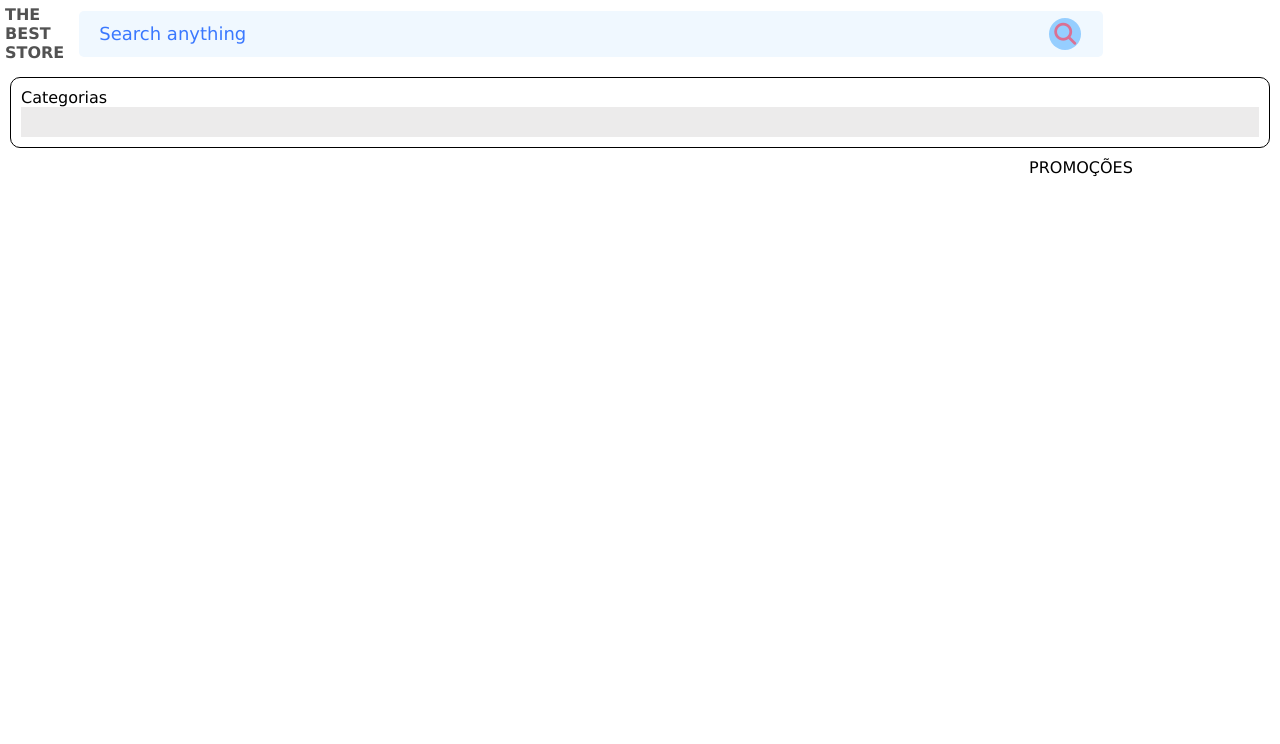
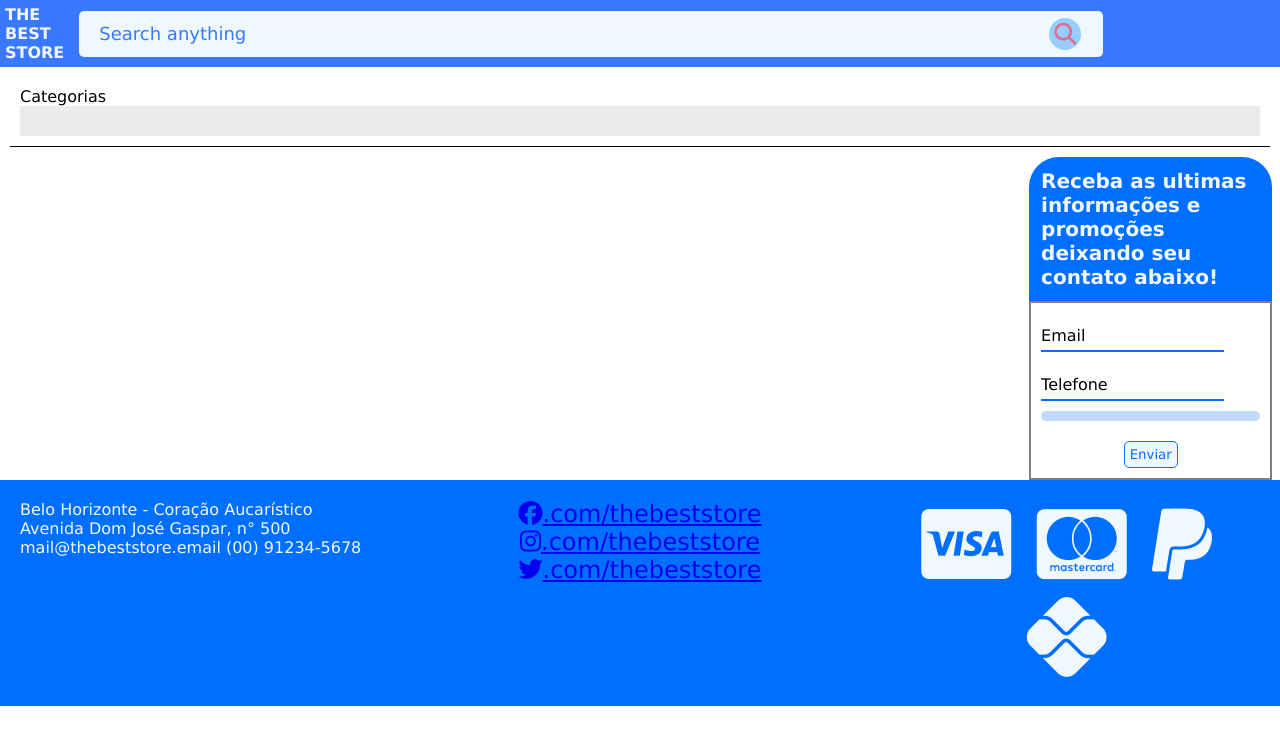
Before and after one commit to Juanpablozim/S1-DIW-TP-2, a plain HTML site: page index.html in a window 1280 px wide. Drawn offline with Linux system fonts and the light colour scheme; no server answers.

Commit message:
Quarta Versao do site

```diff
--- a/index.html
+++ b/index.html
@@ -9,7 +9,7 @@
 </head>
 
 <body onload="algoescrito()">
-    <div class="nav">
+    <header class="nav">
         <div class="identificador">THE<br>BEST<br>STORE</div>
         <div class="input-box">
             <div class="row">
@@ -19,7 +19,7 @@
                         id="cleansearch"></i></button>
             </div>
         </div>
-    </div>
+    </header>
 
     <div class="categories">
         <div class="cabecalho">
@@ -34,11 +34,47 @@
     </div>
 
     <div class="classeEMALTA" id="emAlta"></div>
-    <div class="classePROMOCOES" id="promocoes">PROMOÇÕES</div>
+    <div class="classeContato" id="contato">
+        <div class="formulario">
+            <div class="cabecalho"><h1>Receba as ultimas informações e promoções deixando seu contato abaixo!</h1></div>
+            <div class="corpo">
+                <div class="inputBoxclass">
+                    <input class="contatoInput" type="text" id="contatoEmail" required><label class="contatoLabel" for="">Email</label>
+                </div>
+                <div class="inputBoxclass">
+                    <input class="contatoInput" type="text" id="contatoNumero" required><label class="contatoLabel" for="">Telefone</label>
+                </div>
+                <div id="enviado" class="enviado">
 
-    <script src="pesquisa.js">
+                </div>
+                <div class="btnContatodiv">
+                    <button class="btnContato" id="btnFormContato">Enviar</button>
+                </div>
+            </div>
+        </div>
+    </div>
 
-    </script>
+    <footer class="rodape">
+        <div class="rodapeContatos">
+            Belo Horizonte - Coração Aucarístico<br>
+            Avenida Dom José Gaspar, n° 500<br>
+            mail@thebeststore.email
+            (00) 91234-5678
+        </div>
+        <div class="rodapeSocial">
+            <a href="#"><i class="fa-brands fa-facebook"></i>.com/thebeststore<br></a>
+            <a href="#"><i class="fa-brands fa-instagram"></i>.com/thebeststore<br></a>
+            <a href="#"><i class="fa-brands fa-twitter"></i>.com/thebeststore<br></a>
+        </div>
+        <div class="metodosdepagamento">
+            <i class="fa-brands fa-cc-visa"></i>
+            <i class="fa-brands fa-cc-mastercard"></i>
+            <i class="fa-brands fa-paypal"></i>
+            <i class="fa-brands fa-pix"></i>
+        </div>
+    </footer>
+
+    <script src="pesquisa.js"></script>
 
 </body>
 
--- a/pesquisa.css
+++ b/pesquisa.css
@@ -9,13 +9,83 @@
 }
 
 /*
+    NAV MENU
+*/
+.nav {
+    background-color: rgb(58, 120, 255);
+    display: flex;
+    align-items: center;
+    color: aliceblue;
+    font-weight: 1000;
+}
+
+.identificador {
+    margin: 5px;
+    max-width: 12%;
+    display: inline-block;
+}
+
+/*
+    BARRA DE PESQUISA
+*/
+.nav .input-box {
+    display: inline-block;
+    width: 80%;
+    background: aliceblue;
+    margin: 10px;
+    border-radius: 5px;
+}
+
+.nav .row {
+    display: flex;
+    align-items: center;
+    padding: 5px 20px;
+}
+
+.nav input {
+    width: 10%;
+    flex: 1;
+    height: 30px;
+    background: transparent;
+    border: 0;
+    outline: 0;
+    font-size: 18px;
+    color: rgb(58, 120, 255);
+}
+
+.nav button {
+    background: none;
+    border: none;
+    outline: none;
+}
+
+.nav button i {
+    margin: 2px;
+    padding: 5px;
+    border-radius: 30px;
+    background-color: rgb(150, 206, 255);
+    width: 32px;
+    text-align: center;
+    color: palevioletred;
+    font-size: 22px;
+    cursor: pointer;
+}
+
+.nav ::placeholder {
+    color: rgb(58, 120, 255);
+}
+
+#gosearch i.fa-x {
+    display: none;
+}
+
+/*
     CATEGORIES
 */
 .categories {
     padding: 10px;
     margin: 10px;
-    border: black 1px solid;
-    border-radius: 10px;
+    border-bottom: black 1px solid;
 }
 
 .categories .opcoes {
@@ -54,21 +124,6 @@
 
 .categories .produtos .texto {
     white-space: normal;
-}
-
-/*
-    EM ALTA
-*/
-
-.classeEMALTA{
-    display: inline-block;
-}
-
-.textoEMALTA{
-    text-align: center;
-    margin-left: 0.5%;
-    margin-top: 5px;
-    margin-bottom: 5px;
 }
 
 /*
@@ -131,82 +186,137 @@
 }
 
 /*
-    PROMOCOES
+    EM ALTA
 */
 
-.classePROMOCOES{
+.classeEMALTA{
     display: inline-block;
 }
 
-/*
-    NAV MENU
-*/
-.nav {
-    display: flex;
-    align-items: center;
-    color: rgb(82, 82, 82);
-    font-weight: 1000;
-}
-
-.identificador {
-    margin: 5px;
-    max-width: 12%;
-    display: inline-block;
+.textoEMALTA{
+    text-align: center;
+    margin-left: 0.5%;
+    margin-top: 5px;
+    margin-bottom: 5px;
 }
 
 /*
-    BARRA DE PESQUISA
+    CONTATO
 */
-.input-box {
+
+.classeContato {
     display: inline-block;
-    width: 80%;
-    background: aliceblue;
-    margin: 10px;
-    border-radius: 5px;
+    vertical-align: top;
 }
 
-.row {
-    display: flex;
-    align-items: center;
-    padding: 5px 20px;
+.classeContato .cabecalho{
+    padding: 10px;
+    border: 2px rgb(0, 110, 255) solid;
+    background-color: rgb(0, 110, 255);
+    border-radius: 30px 30px 0px 0px;
 }
 
-input {
-    width: 10%;
-    flex: 1;
-    height: 30px;
-    background: transparent;
-    border: 0;
-    outline: 0;
-    font-size: 18px;
-    color: rgb(58, 120, 255);
+.classeContato .cabecalho h1{
+    font-size: 2.5vmin;
+    color: aliceblue;
 }
 
-button {
+.classeContato .corpo{
+    color: black;
+    border: 2px gray solid;
+    padding: 0px;
+}
+
+.classeContato .corpo .inputBoxclass{
+    position: relative;
+    margin: 23px 0px 10px 10px;
+}
+
+.contatoInput{
+    width: 80%;
+    font-size: 2.5vmin;
     background: none;
     border: none;
+    border-bottom: 2px solid rgb(0, 110, 255);;
     outline: none;
+    color: rgb(0, 110, 255);
 }
 
-button i {
-    margin: 2px;
-    padding: 5px;
-    border-radius: 30px;
-    background-color: rgb(150, 206, 255);
-    width: 32px;
-    text-align: center;
-    color: palevioletred;
-    font-size: 22px;
-    cursor: pointer;
+.contatoLabel{
+    font-size: 2vmin;
+    position: absolute;
+    top: 0px;
+    left: 0px;
+    pointer-events: none;
+    transition: .5s;
+    color: rgb(0, 0, 0);
 }
 
-::placeholder {
-    color: rgb(58, 120, 255);
+.contatoInput:focus ~ .contatoLabel,
+.contatoInput:valid ~ .contatoLabel{
+    top: -20px;
+    font-size: 1.5vmin;
+    color: rgb(0, 110, 255);
 }
 
-#gosearch i.fa-x {
-    display: none;
+.btnContatodiv{
+    text-align: center;
 }
+
+.btnContato {
+    margin: 10px;
+    border: 1px rgb(0, 110, 255) solid;
+    padding: 5px;
+    border-radius: 5px;
+    color: rgb(0, 110, 255);
+    background-color: aliceblue;
+}
+
+.btnContato:hover{
+    background-color: rgb(0, 110, 255);
+    color: white;
+}
+
+.enviado{
+    border-radius: 10px;
+    padding: 5px;
+    margin: 10px;
+    text-align: center;
+    font-size: 1.5vmin;
+    color: rgb(0, 110, 255);
+    background-color: rgb(192, 219, 255);
+}
+
+/*
+    RODAPÉ
+*/
+
+.rodape {
+    background-color: rgb(0, 110, 255);
+    color: aliceblue;
+    display: flex;
+    justify-content: space-between;
+  }
+
+  .rodapeContatos {
+    font-size: 2vmin;
+    padding: 20px;
+    flex-basis: 33.33%;
+  }
+
+  .rodapeSocial {
+    font-size: 3vmin;
+    text-align: center;
+    padding: 20px;
+    flex-basis: 33.33%;
+  }
+
+  .metodosdepagamento {
+    text-align: center;
+    font-size: 10vmin;
+    padding: 20px;
+    flex-basis: 33.33%;
+  }
 
 
 /* Redimencionameto para telas com largura entre 350px e 600px */
@@ -236,10 +346,14 @@ button i {
     .input-box {
         width: 80%;
     }
+
+    .classeContato{
+        max-width: 100%;
+    }
 }
 
 /* Redimencionameto para telas com largura entre 350px e 600px */
-@media (min-width: 350px) and (max-width: 600px) {
+@media (min-width: 351px) and (max-width: 599px) {
     .classeEMALTA{
         width: 66%;
     }
@@ -258,6 +372,10 @@ button i {
 
     .input-box {
         width: 80%;
+    }
+
+    .classeContato{
+        max-width: 32%;
     }
 }
 
@@ -278,10 +396,14 @@ button i {
     .card .preco h2 {
         font-size: 18px;
     }
+
+    .classeContato{
+        max-width: 24%;
+    }
 }
 
 /* Redimencionameto para telas com largura maior ou igual a 1200px */
-@media (min-width: 1200px) {
+@media (min-width: 1201px) {
     .classeEMALTA{
         width: 80%;
     }
@@ -297,4 +419,8 @@ button i {
     .card .preco h2 {
         font-size: 18px;
     }
+
+    .classeContato{
+        max-width: 19%;
+    }
 }
--- a/pesquisa.js
+++ b/pesquisa.js
@@ -205,3 +205,13 @@ cleanSearchButton.onclick = function () {
     cleanSearchButton.style.display = "none";
     // Tira o "x" da tela
 }
+
+
+
+function enviarDados() {
+    document.getElementById('enviado').innerHTML = 'Parabéns!<br>Agora você estará por dentro de tudo de melhor que a The Best Store tem para te oferecer';
+    document.getElementById('contatoEmail').value = '';
+    document.getElementById('contatoNumero').value = '';
+}
+
+document.getElementById('btnFormContato').addEventListener('click', enviarDados);
```
